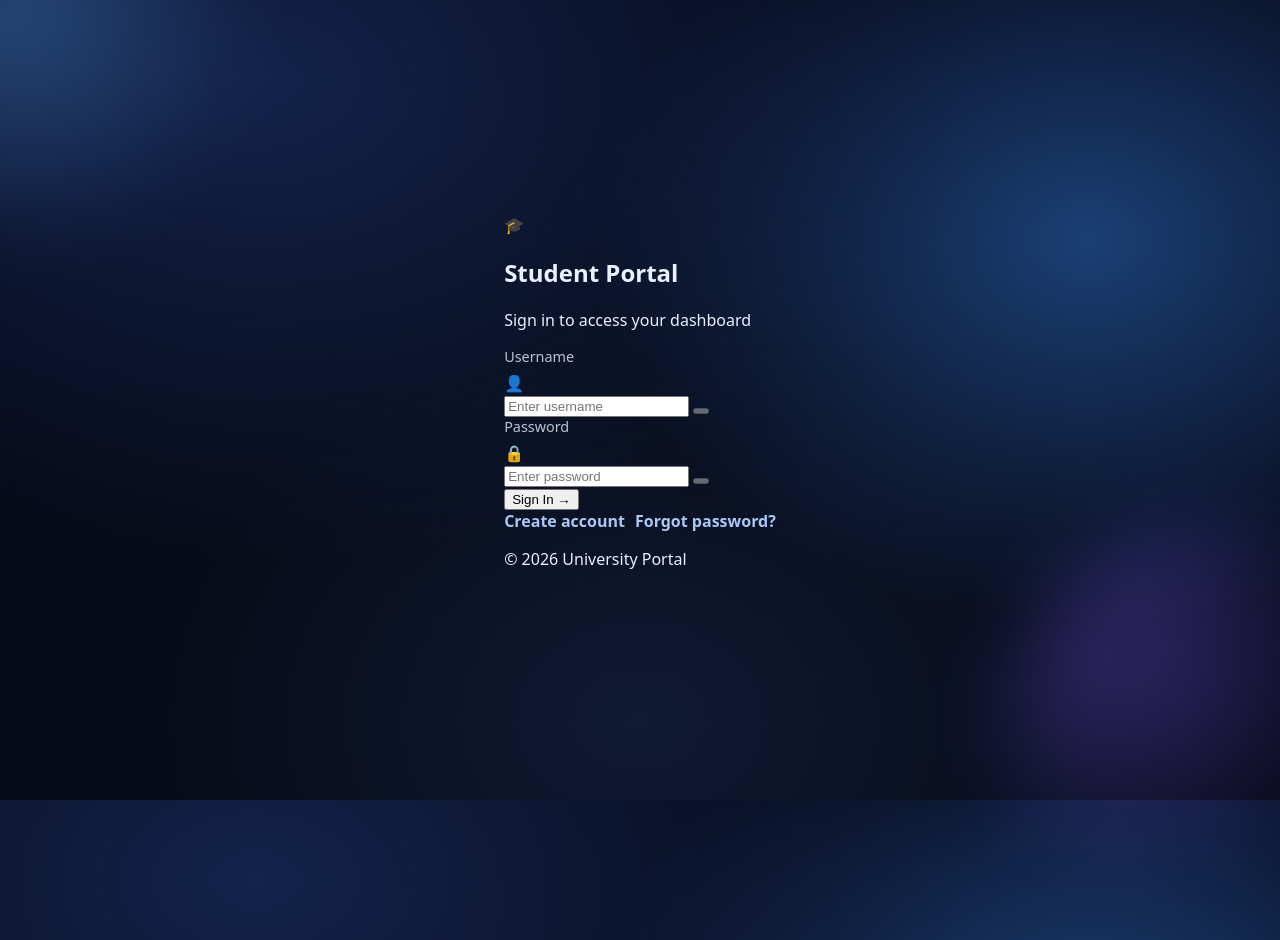
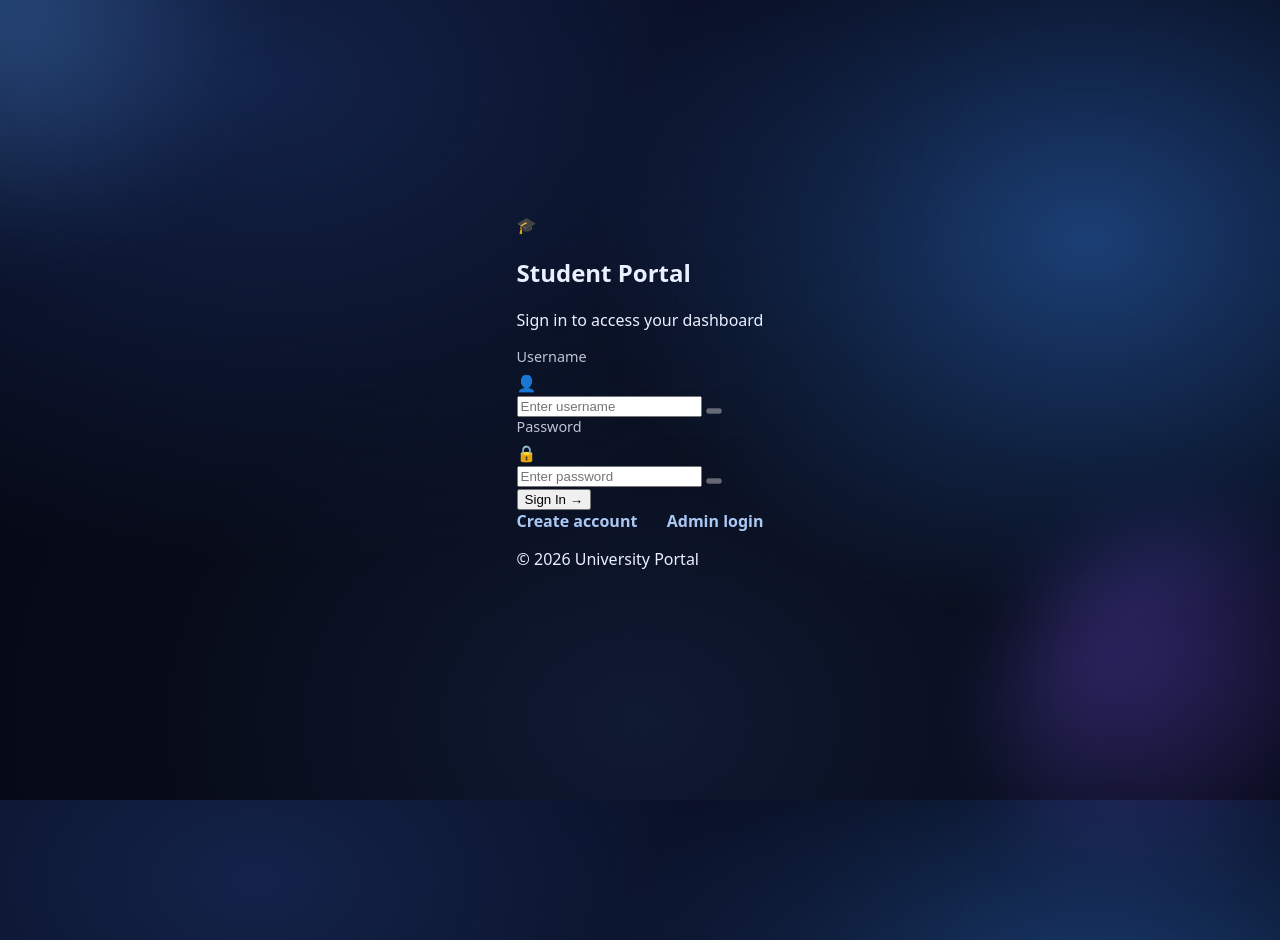
Before and after one commit to EnglishEdu28/TheEngEdu28, a Flask app: page /login in a window 1280 px wide; the page is wider, and only the part inside the window is pictured. Run offline with Flask 3, Linux system fonts and the light colour scheme; parts of the project's set-up code (start-up, migrations or seed data) failed here and were passed over; some libraries are stand-ins or nearby versions.

Commit message:
Update login form to include admin login link

```diff
--- a/templates/login.html
+++ b/templates/login.html
@@ -58,7 +58,7 @@
 
         <div class="row">
           <a class="link" href="{{ url_for('register') }}">Create account</a>
-          <a class="link" href="{{ url_for('forgot_password') }}">Forgot password?</a>
+          <a class="link" href="{{ url_for('admin_login') }}">Admin login</a>
         </div>
       </form>
 
```
